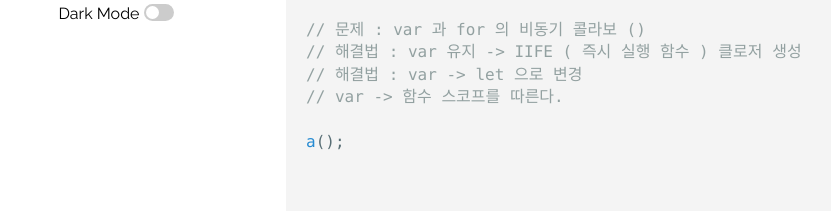
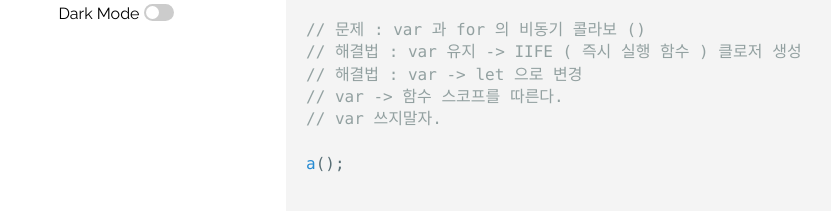
Before and after one commit to Knoa0405/Knoa0405.github.io, a Jekyll site: the page built from _posts/2022-03-22-JSEngine.markdown, in a window 1280 px wide and 900 px high, scrolled down 1276 px. Shown: the part 614-825 px from the top of the window, without its empty margins (69-900 px from the left). Built offline with Jekyll 4.4.1, drawn with Linux system fonts in a browser that asks for light colours.

Commit message:
update post in js engine

```diff
--- a/_posts/2022-03-22-JSEngine.markdown
+++ b/_posts/2022-03-22-JSEngine.markdown
@@ -80,6 +80,7 @@ function a() {
 // 해결법 : var 유지 -> IIFE ( 즉시 실행 함수 ) 클로저 생성
 // 해결법 : var -> let 으로 변경
 // var -> 함수 스코프를 따른다.
+// var 쓰지말자.
 
 a();
 
```
